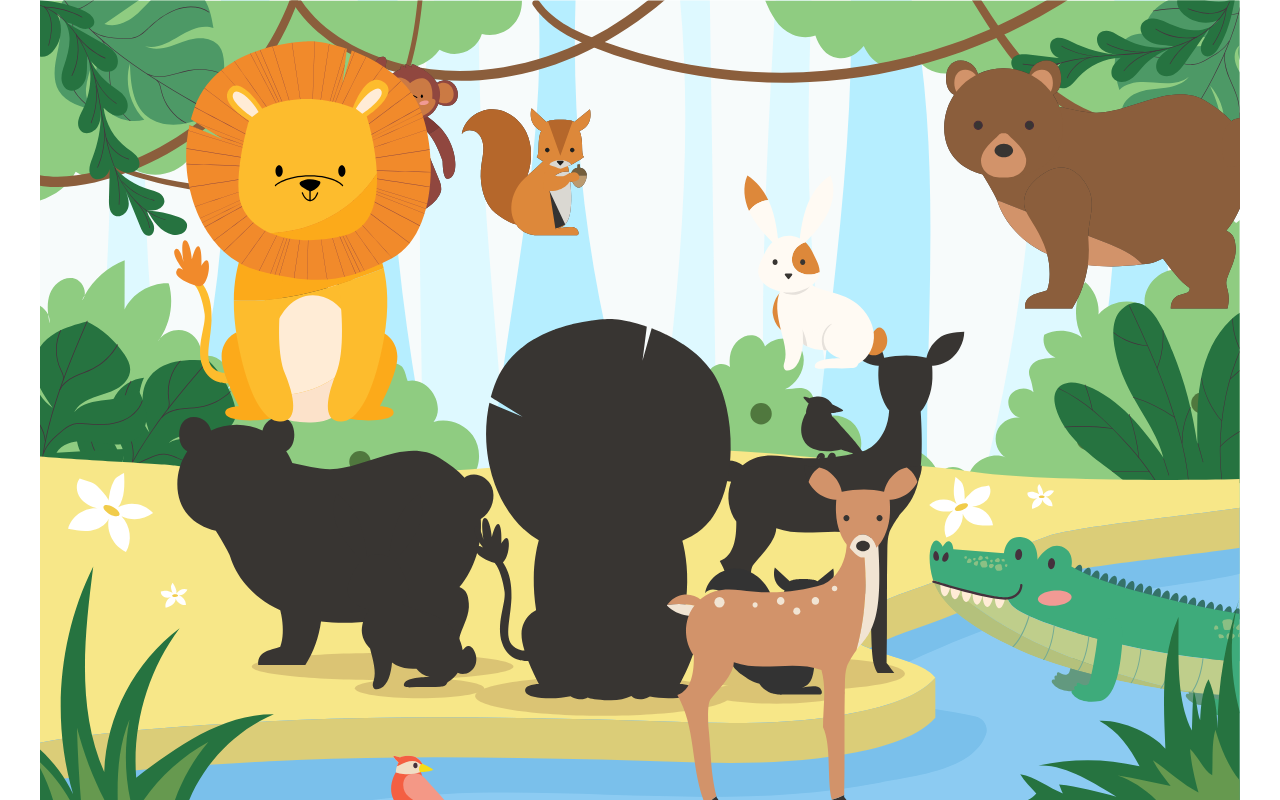
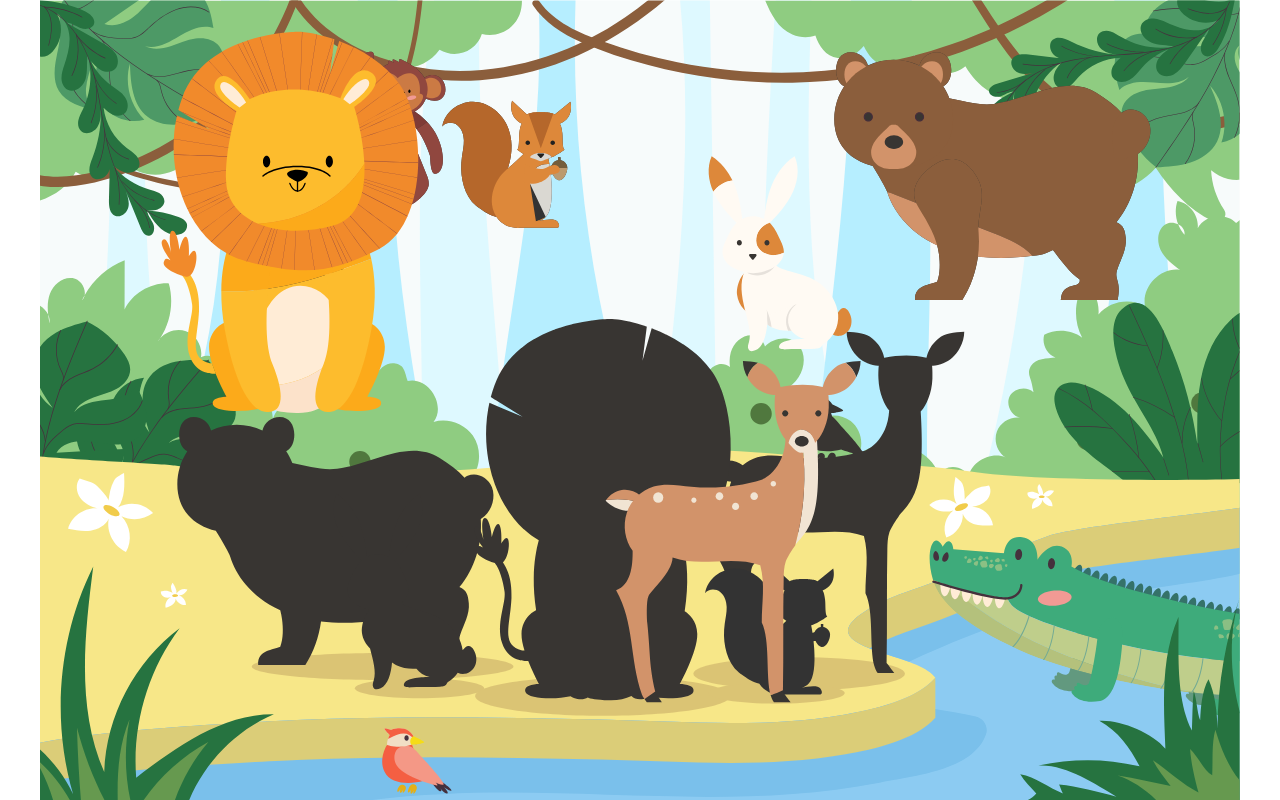
Before and after one commit to yesworld/tutorial-dnd-animals, a website built with Vite: page index.html in a window 1280 px wide. Built offline with nearby package versions, Linux system fonts and the light colour scheme.

Commit message:
fix(tutorial06): style and animal size

```diff
--- a/src/factories/KonvaFactory.ts
+++ b/src/factories/KonvaFactory.ts
@@ -24,8 +24,8 @@ export default class KonvaFactory {
 
     return new Konva.Image({
       image: animal.images.origin,
-      x: randomInterval(0, this.sizeService.getWidth() - animal.width),
-      y: randomInterval(0, this.sizeService.getHeight() - animal.height),
+      x: randomInterval(0, this.sizeService.getWidth() - width),
+      y: randomInterval(0, this.sizeService.getHeight() - height),
       draggable: true,
       width,
       height,
--- a/src/style.css
+++ b/src/style.css
@@ -36,7 +36,6 @@ body {
 }
 
 #app {
-  max-width: 1280px;
   margin: 0 auto;
   padding: 0;
   text-align: center;
```
